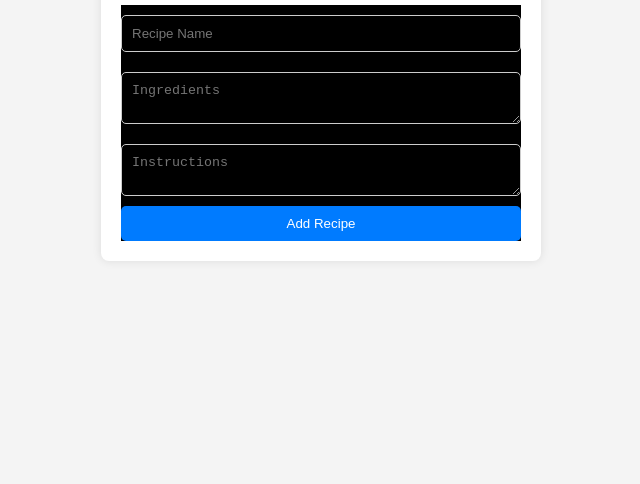
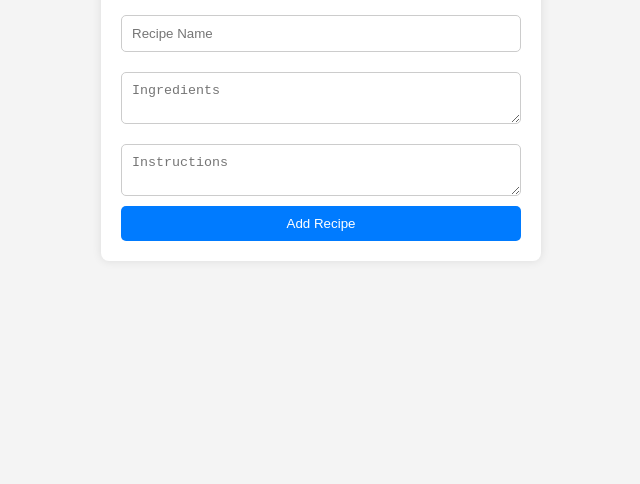
Before and after one commit to Pavithra210906/Recipe-Box, a plain HTML site: page index.html in a window 1280 px wide. Shown: the part 316-800 px from the top of the page, without its empty margins (319-959 px from the left). Drawn offline with Linux system fonts and the light colour scheme.

Commit message:
Update styles.css

```diff
--- a/styles.css
+++ b/styles.css
@@ -1,7 +1,3 @@
-*{
-background-color: black;
-    color: white;
-}
 body {
     font-family: Arial, sans-serif;
     background-color: #f4f4f4;
```
